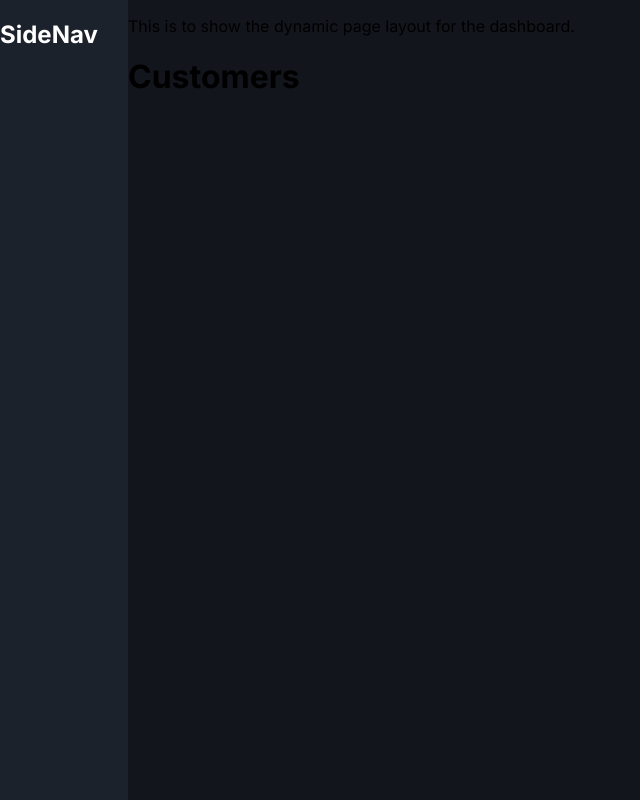
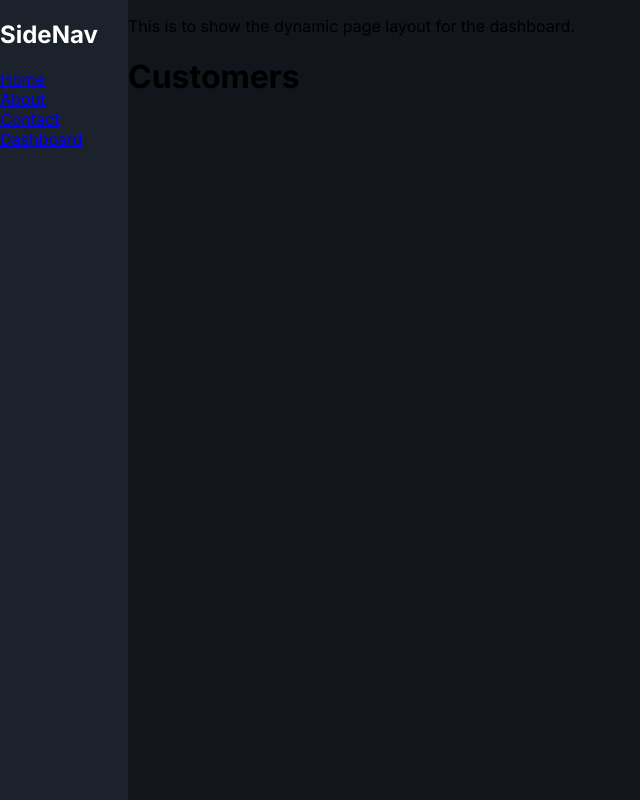
Before and after one commit to CSCairney/IMA, a Next.js app in the folder app/: page /dashboard/customers in a window 1280 px wide. Shown: the whole page, without its empty margins (0-640 px from the left). Built offline with nearby package versions, Linux system fonts and the light colour scheme.

Commit message:
Remove deprecated SideNav component

```diff
--- a/app/src/app/layout.tsx
+++ b/app/src/app/layout.tsx
@@ -1,7 +1,7 @@
 import type { Metadata } from 'next'
 import { Inter } from 'next/font/google'
 import styles from "./layout.module.scss";
-import SideNav from '@/components/common/_SideNav/sideNav';
+import SideNav from '@/components/common/_SideNav';
 
 const inter = Inter({ subsets: ['latin'] })
 
--- /dev/null
+++ b/app/src/components/common/_SideNav/_NavLink/index.tsx
@@ -0,0 +1,22 @@
+import React from "react";
+import styles from "./styles.module.scss";
+import Link from "next/link";
+
+type NavlinkProps = {
+    name: string;
+    path: string;
+    subPaths?: [];
+};
+
+const Navlink:React.FC<NavlinkProps> = ({name, path}) => {
+
+    return (
+        <div className={styles.Navlink}>
+            <Link href={path}>
+                {name}
+            </Link>
+        </div>
+    );
+}
+
+export default Navlink;
--- /dev/null
+++ b/app/src/components/common/_SideNav/_NavLink/styles.module.scss
@@ -0,0 +1,3 @@
+.Navlink{
+
+}
--- /dev/null
+++ b/app/src/components/common/_SideNav/_constants/links.tsx
@@ -0,0 +1,33 @@
+export const links =[
+        {
+            name: "Home",
+            path: "/"
+        },
+        {
+            name: "About",
+            path: "/about"
+        },
+        {
+            name: "Contact",
+            path: "/contact"
+        },
+        {
+            name: "Dashboard",
+            path: "/dashboard",
+            subPaths: [
+                {
+                    name: "Customers",
+                    path: "/dashboard/customers"
+                },
+                {
+                    name: "Invoices",
+                    path: "/dashboard/invoices"
+                },
+                {
+                    name: "Stock",
+                    path: "/dashboard/stock"
+                },
+            ]
+
+        }
+    ]
--- /dev/null
+++ b/app/src/components/common/_SideNav/index.tsx
@@ -0,0 +1,22 @@
+import React from "react";
+import styles from "./styles.module.scss";
+import { links } from "./_constants/links";
+import Navlink from "./_NavLink";
+
+const SideNav = () => {
+
+    return (
+        <div className={styles.sideNav}>
+            <div className={styles.sideNav__branding}>
+                <h1>SideNav</h1>
+            </div>
+            <div className={styles.sideNav__links}>
+                {links.map((link, index) => (
+                    <Navlink key={index} name={link.name} path={link.path} />
+                ))}
+            </div>
+        </div>
+    );
+}
+
+export default SideNav;
--- a/app/src/components/common/_SideNav/sideNav.tsx
+++ /dev/null
@@ -1,12 +0,0 @@
-import React from "react";
-import styles from "./styles.module.scss";
-
-const SideNav = () => {
-    return (
-        <div className={styles.sideNav}>
-            <h1>SideNav</h1>
-        </div>
-    );
-}
-
-export default SideNav;
```
